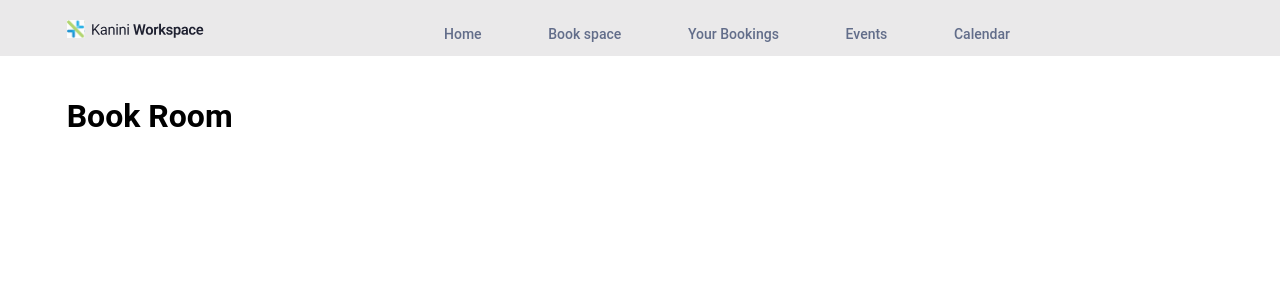
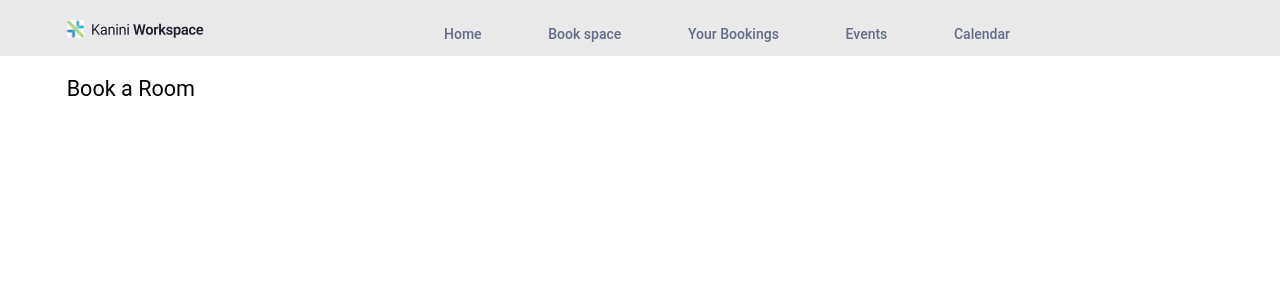
Before and after one commit to Mageshwaran-Raja/slot-booking, a React (Create React App) app in the folder slot-booking-ui/: page /book-room in a window 1280 px wide. Shown: the top 300 px of the page. Built offline with nearby package versions, Linux system fonts and the light colour scheme.

Commit message:
Title added

```diff
--- a/slot-booking-ui/src/features/Rooms/bookroom/BookRoom.tsx
+++ b/slot-booking-ui/src/features/Rooms/bookroom/BookRoom.tsx
@@ -1,5 +1,7 @@
 export default function BookRoom() {
     return(
-        <h1>Book Room</h1>
+        <>
+        <span className="title" style={{fontSize: 'calc(.55em + 1vw)'}}>Book a Room</span>
+        </>
     )
 }
```
